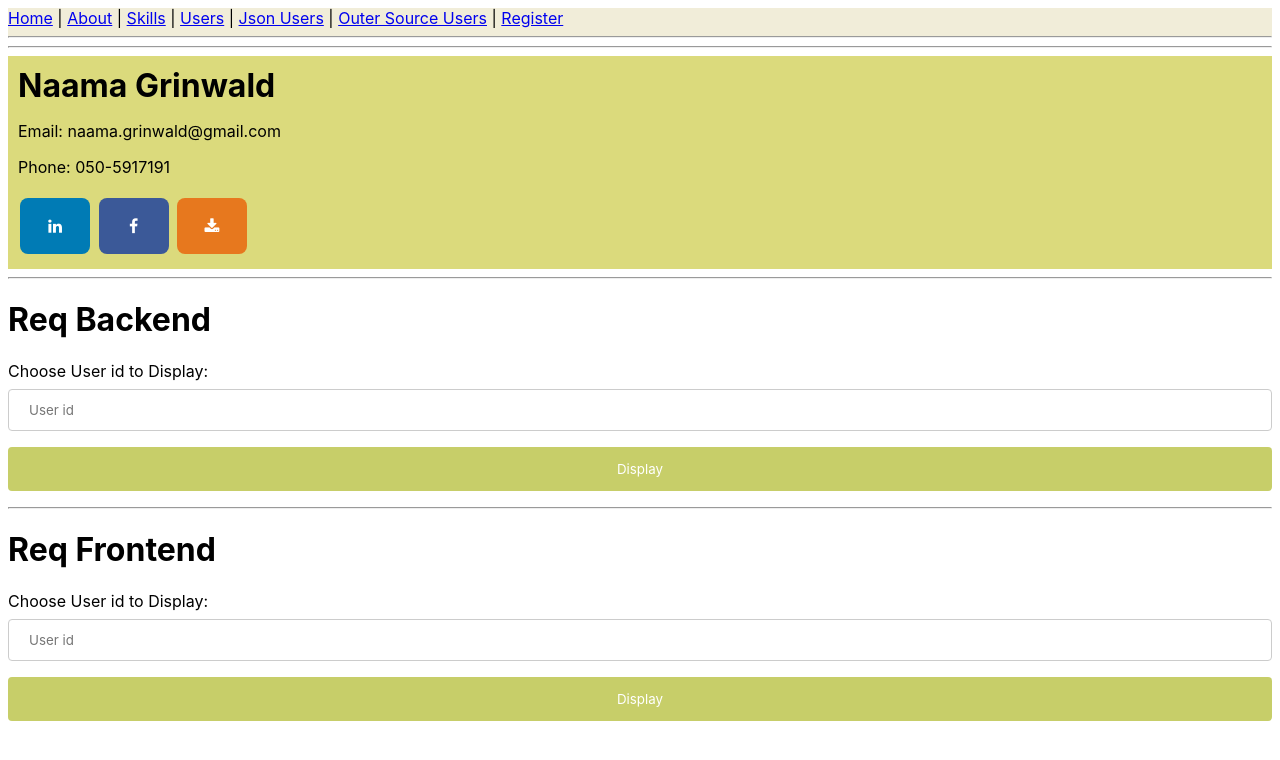
After one commit to naama-grinwald/WEB-assignments, a Flask app: page /req_backend in a window 1280 px wide. The commit adds this page. Shown: the top 760 px of the page. Run offline with Flask 2, Linux system fonts and the light colour scheme; data that the repository does not hold is empty.

Commit message:
assignment 11

```diff
--- a/app.py
+++ b/app.py
@@ -1,4 +1,9 @@
-from flask import Flask, redirect, url_for, render_template, request, session
+from random import random
+
+from flask import Flask, redirect, url_for, render_template, request, session, jsonify
+import requests
+
+from pages.assignment10.interact_with_DB import interact_db
 
 app = Flask(__name__)
 app.secret_key = '1234'
@@ -79,5 +84,35 @@
                            password=session['password'])
 
 
+# assignment11
+@app.route('/assignment11/users')
+def assignment11_users():
+    query = "select * from users"
+    query_result = interact_db(query=query, query_type='fetch')
+    response = jsonify(query_result)
+    return response
+
+
+@app.route('/assignment11/outer_source', methods=['GET', 'POST'])
+def assignment11_outer_source():
+    return render_template('assignment11.html')
+
+
+@app.route('/get_user', methods=['POST'])
+def assignment11_get_user():
+    id = request.form['id']
+    return render_template('assignment11.html', id=id)
+
+
+@app.route('/req_backend')
+def req_backend_func():
+    user=0
+    if "user" in request.args and request.args['user']!='':
+        user = request.args['user']
+    res=requests.get(f'https://reqres.in/api/users/{user}')
+    res = res.json()
+    return render_template('assignment11.html', user=res)
+
+
 if __name__ == '__main__':
     app.run(debug=True)
--- /dev/null
+++ b/templates/assignment11.html
@@ -0,0 +1,35 @@
+{% extends 'base.html' %}
+
+{% block title %} Outer Source Users {% endblock %}
+
+{% block tohen %}
+{% set page_name ='Assignment 11' %}
+    {{ super() }}
+    <form action="/req_backend">
+        <h1>Req Backend</h1>
+        Choose User id to Display: <input type="number" name="user" placeholder="User id">
+        <input type="submit" value="Display">
+    </form>
+
+    {% if user %}
+            <img src="{{ user.data.avatar }}" alt="Profile Picture"><br>
+            {{user.data.first_name}} {{user.data.last_name}}<br>
+            <a href="mailto: {{user.data.email}}">Send Email</a>
+            <hr>
+    {% endif %}
+
+    <hr>
+
+    <form action="/get_user" method="post">
+        <h1>Req Frontend</h1>
+        Choose User id to Display: <input type="number" name="id" placeholder="User id">
+        <input type="submit" value="Display">
+    </form>
+
+    {% if id %}
+        <body onload="getUsers({{ id }})">
+        </body>
+        <script src="/static/fetch_example.js"></script>
+    {% endif %}
+
+{% endblock %}
--- a/templates/header.html
+++ b/templates/header.html
@@ -1,5 +1,6 @@
 <header>
     <a href="/">Home</a> | <a href="/about">About</a> | <a href="/skills">Skills</a> | <a href="/assignment10">Users</a> |
+    <a href="/assignment11/users">Json Users</a> | <a href="/assignment11/outer_source">Outer Source Users</a> |
         {% if session.user_inside %}
             <a href="/assignment9">Search</a>
         {% else %}
```
Also changed, not shown: static/fetch_example.js (added, +29 -0 lines).
